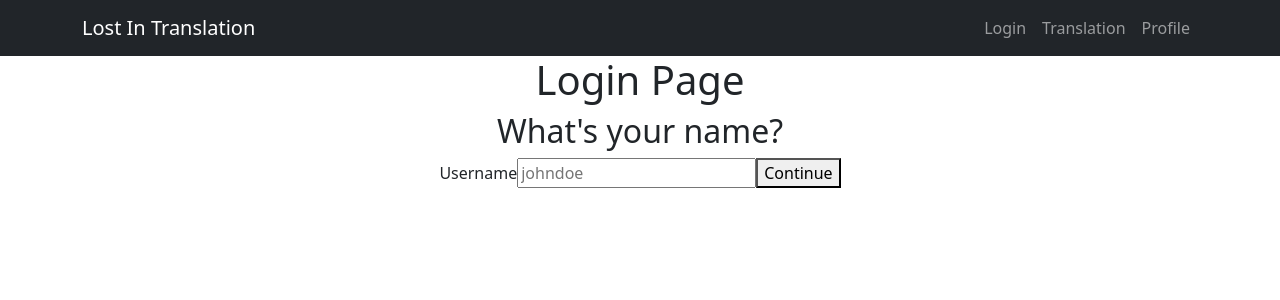
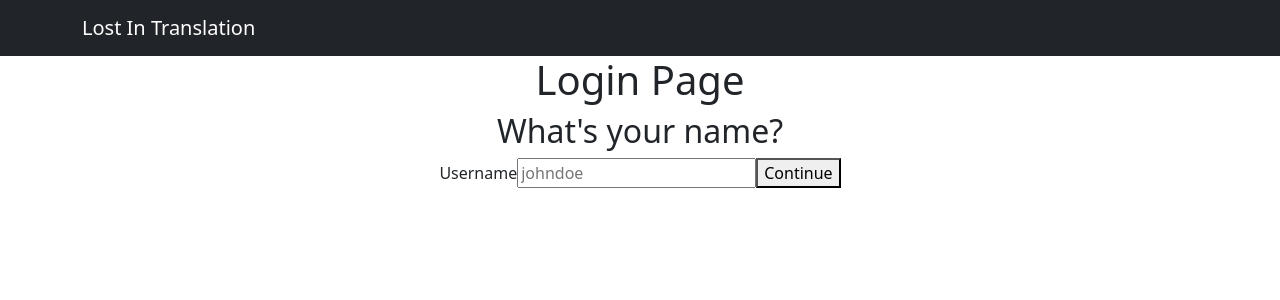
Before and after one commit to kboberg98/sign-language-translator, a React (Create React App) app: page / in a window 1280 px wide. Shown: the top 300 px of the page. Built offline with nearby package versions, Linux system fonts and the light colour scheme.

Commit message:
Finalized logout functionality and navbar functionality

```diff
--- a/src/components/Profile/ProfileActions.jsx
+++ b/src/components/Profile/ProfileActions.jsx
@@ -1,12 +1,25 @@
 import { Link } from "react-router-dom"
+import { STORAGE_KEY_USER } from "../../const/storageKeys"
+import { useUser } from "../../context/UserContext"
+import { storageDelete } from "../../utils/storage"
 
 const ProfileActions = () => {
+
+    const { setUser } = useUser()
+
+    const handleLogoutClick = () => {
+        if (window.confirm('Are you sure?')) {
+            storageDelete(STORAGE_KEY_USER)
+            setUser(null)
+        }
+    }
+
     return (
         <ul>
             <li>
                 <Link to="/translation">Translations</Link>
                 <li><button>Clear history</button></li>
-                <li><button>Logout</button></li>
+                <li><button onClick={ handleLogoutClick }>Logout</button></li>
             </li>
         </ul>
     )
--- a/src/components/Shared/MainNavigation.jsx
+++ b/src/components/Shared/MainNavigation.jsx
@@ -1,18 +1,22 @@
 import { Nav, Navbar, Container } from "react-bootstrap";
-import { NavLink } from 'react-router-dom';
 import { Link } from "react-router-dom";
+import { useUser } from "../../context/UserContext"
 
-function MainNavigation(){
+const MainNavigation = () => {
+
+    const { user } = useUser()
+
     return(
         <>
             <Navbar bg="dark" variant="dark">
                 <Container style={{textAlign: "center", alignContent: "center"}}>
                     <Navbar.Brand>Lost In Translation</Navbar.Brand>
+                    { user !== null &&
                         <Nav>
-                            <Nav.Link as={Link} to="/login">Login</Nav.Link>
                             <Nav.Link as={Link} to="/translation">Translation</Nav.Link>
                             <Nav.Link as={Link} to="/profile">Profile</Nav.Link>
                         </Nav>
+                    }
                 </Container>
             </Navbar>
         </>
--- a/src/pages/ProfilePage.jsx
+++ b/src/pages/ProfilePage.jsx
@@ -3,7 +3,6 @@
 import ProfileTranslationHistory from "../components/Profile/ProfileTranslationHistory"
 import { useUser } from "../context/UserContext"
 import withAuth from "../hoc/withAuth"
-
 function ProfilePage(){
 
     const { user } = useUser()
--- a/src/routing/Routing.jsx
+++ b/src/routing/Routing.jsx
@@ -1,4 +1,4 @@
-import { BrowserRouter, Routes, NavLink, Route } from 'react-router-dom';
+import { BrowserRouter, Routes, Route } from 'react-router-dom';
 import LoginPage from '../pages/LoginPage';
 import ProfilePage from '../pages/ProfilePage';
 import TranslationPage from '../pages/TranslationPage';
--- a/src/utils/storage.js
+++ b/src/utils/storage.js
@@ -10,3 +10,7 @@
 
     return null
 }
+
+export const storageDelete = key => {
+    localStorage.removeItem(key)
+}
```
